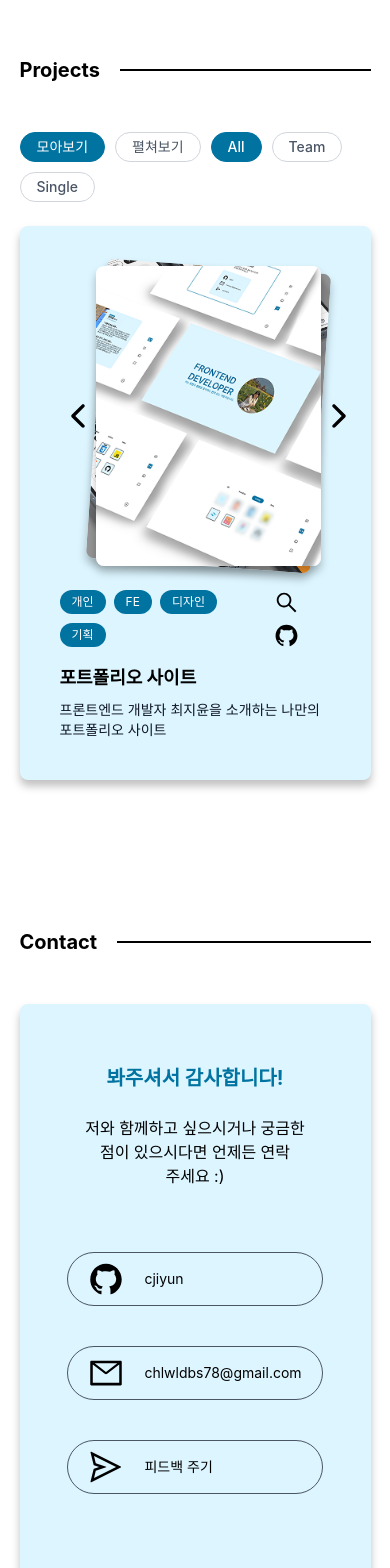
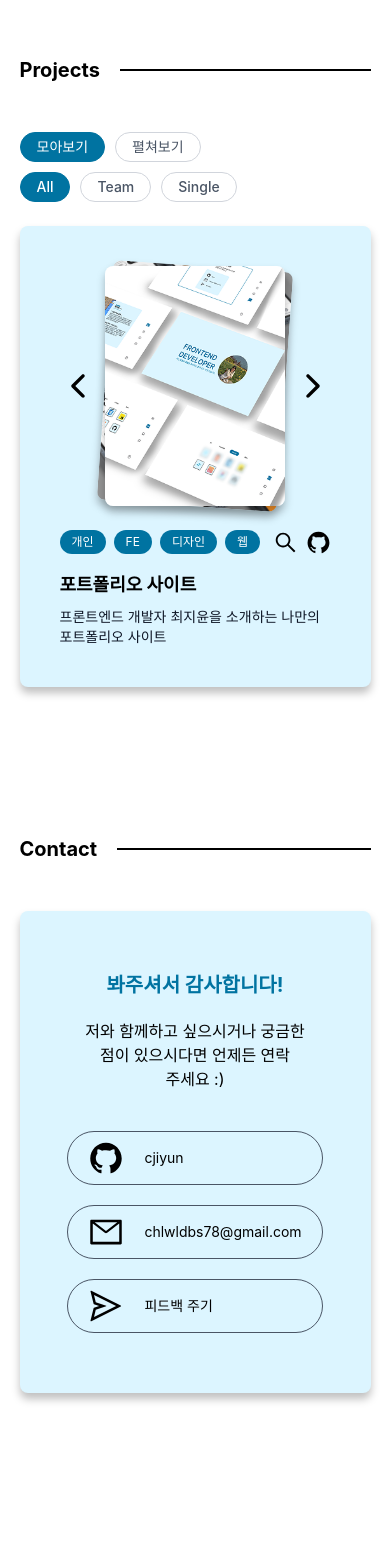
Before and after one commit to cjiyun/jiyoon-portfolio, a React (Vite) app: page / in a window 390 px wide. Shown: the part 2520-4088 px from the top of the page. After the commit the page ends 4001 px from the top, so only its background shows below. Built offline with nearby package versions, Linux system fonts and the light colour scheme.

Commit message:
style: 프로젝트 및 컨택트 섹션 반응형 스타일 수정

```diff
--- a/src/components/projects/CardStackLayout.tsx
+++ b/src/components/projects/CardStackLayout.tsx
@@ -47,7 +47,7 @@ const CardStackLayout = ({ filtered }: CardStackLayoutProps) => {
         <button onClick={() => setAction('prev')} className="cursor-pointer">
           <IoIosArrowBack size={36} />
         </button>
-        <div className="aspect-card h-[300px]" style={{ perspective: 800 }}>
+        <div className="aspect-card h-[240px] sm:h-[300px]" style={{ perspective: 800 }}>
           {deck.map((idx, i) => (
             <StackCardItem
               key={cards[idx].id}
@@ -79,7 +79,7 @@ const CardStackLayout = ({ filtered }: CardStackLayoutProps) => {
               </span>
             ))}
           </div>
-          <div className="flex flex-wrap items-center gap-2">
+          <div className="flex gap-2">
             <IconButton>
               <AiOutlineSearch size={25} />
             </IconButton>
--- a/src/pages/Contact.tsx
+++ b/src/pages/Contact.tsx
@@ -7,17 +7,19 @@ const Contact = (): ReactElement => {
   return (
     <div className="flex w-full flex-col pb-10">
       <SectionHeader title="Contact" />
-      <div className="bg-bg box-shadow my-12 flex h-[70vh] w-full flex-col items-center gap-6 rounded-lg p-15">
-        <h2 className="text-bluePrimary text-xl font-bold">봐주셔서 감사합니다!</h2>
-        <p className="text-center break-keep">
-          저와 함께하고 싶으시거나 궁금한 점이 있으시다면 언제든 연락 주세요 :)
-        </p>
-        <div className="flex h-full w-fit flex-col justify-evenly">
+      <div className="bg-bg box-shadow my-12 flex w-full flex-col items-center gap-10 rounded-lg p-15">
+        <div className="space-y-5 text-center">
+          <h2 className="text-bluePrimary text-xl font-bold">봐주셔서 감사합니다!</h2>
+          <span className="text-center break-keep">
+            저와 함께하고 싶으시거나 궁금한 점이 있으시다면 언제든 연락 주세요 :)
+          </span>
+        </div>
+        <div className="flex h-full w-fit flex-col gap-5">
           {buttons.map(({ Icon, label, href }, idx) => (
             <div key={idx} className="w-full">
               <LinkButton href={href} className="gap-5 px-5 py-2 text-sm">
                 <Icon size={36} />
-                <p>{label}</p>
+                {label}
               </LinkButton>
             </div>
           ))}
--- a/src/pages/Projects.tsx
+++ b/src/pages/Projects.tsx
@@ -13,14 +13,14 @@ const projects: ProjectT[] = [
     title: 'EasyPlace - 쉽게 갈 수 있는 장소',
     description:
       '교통약자가 안심하고 방문할 수 있도록, 핫플레이스의 교통약자 편의시설 정보를 제공하는 서비스',
-    category: ['팀', 'FE'],
+    category: ['팀', 'FE', '웹앱'],
     image: '/images/easyplace_mock.png',
   },
   {
     id: 2,
     title: '포트폴리오 사이트',
     description: '프론트엔드 개발자 최지윤을 소개하는 나만의 포트폴리오 사이트',
-    category: ['개인', 'FE', '디자인', '기획'],
+    category: ['개인', 'FE', '디자인', '웹'],
     image: '/images/portfolio_mock.png',
     github: 'https://github.com/cjiyun/jiyoon-portfolio',
   },
@@ -47,7 +47,8 @@ const Projects = (): ReactElement => {
     <div className="flex w-full flex-col">
       <SectionHeader title="Projects" />
       <div className="my-12 space-y-6">
-        <div className="space-y-2.5 space-x-2.5 text-sm">
+        <div className="flex flex-wrap gap-2.5 text-sm">
+          <div className="space-x-2.5">
             {MODES.map(({ mode, label }) => (
               <button
                 key={mode}
@@ -61,6 +62,8 @@ const Projects = (): ReactElement => {
                 {label}
               </button>
             ))}
+          </div>
+          <div className="space-x-2.5">
             {FILTERS.map(filter => (
               <button
                 key={filter}
@@ -74,6 +77,7 @@ const Projects = (): ReactElement => {
                 {filter}
               </button>
             ))}
+          </div>
         </div>
         <div className="bg-bg box-shadow flex w-full flex-col gap-6 rounded-lg p-10 lg:gap-8">
           {viewMode === 'stack' && <CardStackLayout filtered={filtered} />}
--- a/src/types/type.ts
+++ b/src/types/type.ts
@@ -1,4 +1,4 @@
-type ProjectsCategory = '팀' | '개인' | 'FE' | 'BE' | '디자인' | '기획';
+type ProjectsCategory = '팀' | '개인' | 'FE' | 'BE' | '디자인' | '기획' | '웹' | '앱' | '웹앱';
 
 export type ProjectT = {
   id: number;
```
Lines whose indentation alone changed are shown as unchanged.
